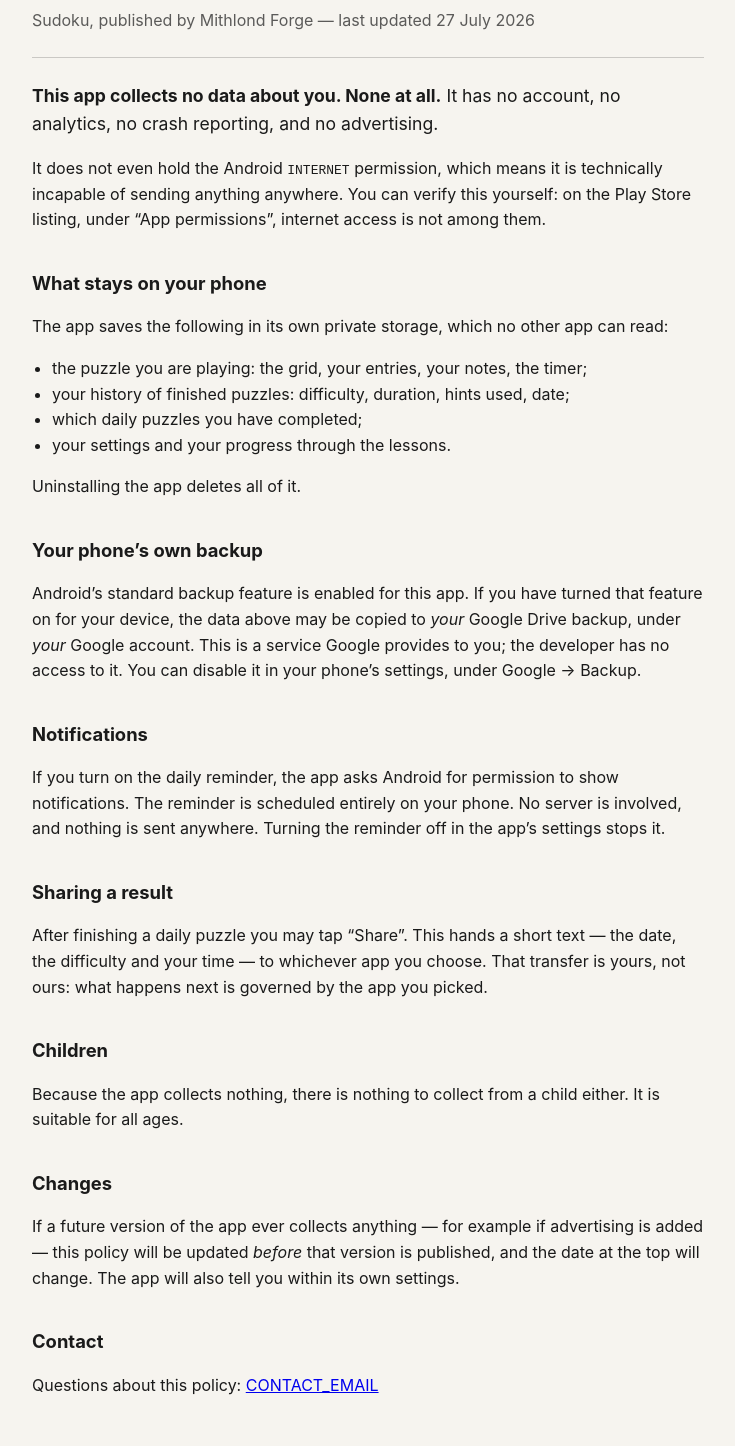
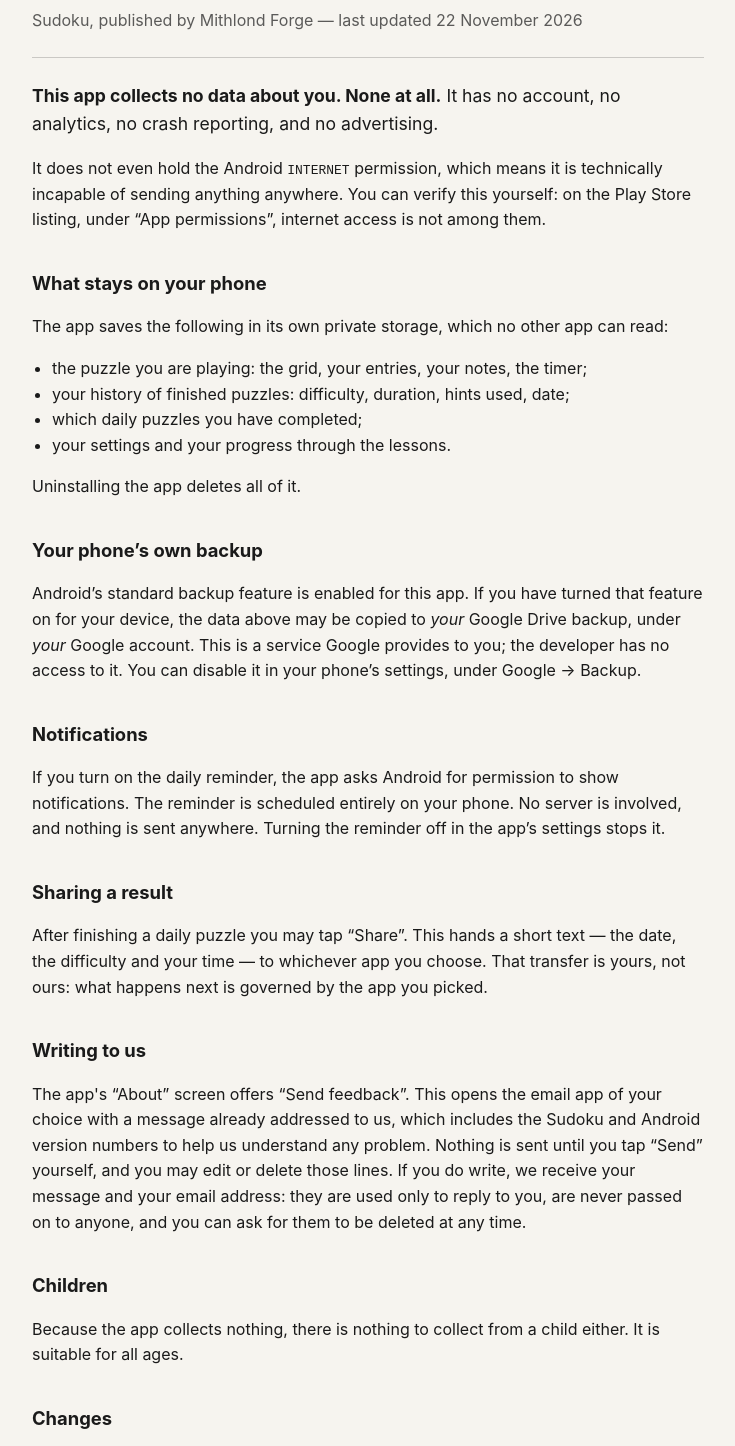
Before and after one commit to mithlond-forge/privacy, a plain HTML site: page index.html in a window 1280 px wide. Shown: the part 92-1538 px from the top of the page, without its empty margins (272-1007 px from the left). Drawn offline with Linux system fonts and the light colour scheme.

Commit message:
Politique de confidentialité : paragraphe « Nous écrire » et adresse de contact

```diff
--- a/index.html
+++ b/index.html
@@ -26,7 +26,7 @@
 <p class="lang"><a href="fr.html">Français</a></p>
 
 <h1>Privacy Policy</h1>
-<p class="sub">Sudoku, published by Mithlond Forge — last updated 27 July 2026</p>
+<p class="sub">Sudoku, published by Mithlond Forge — last updated 22 November 2026</p>
 
 <hr>
 
@@ -69,6 +69,15 @@ and nothing is sent anywhere. Turning the reminder off in the app’s settings s
 the difficulty and your time — to whichever app you choose. That transfer is yours, not
 ours: what happens next is governed by the app you picked.</p>
 
+<h2>Writing to us</h2>
+
+<p>The app's “About” screen offers “Send feedback”. This opens the email app of your
+choice with a message already addressed to us, which includes the Sudoku and Android
+version numbers to help us understand any problem. Nothing is sent until you tap “Send”
+yourself, and you may edit or delete those lines. If you do write, we receive your message
+and your email address: they are used only to reply to you, are never passed on to anyone,
+and you can ask for them to be deleted at any time.</p>
+
 <h2>Children</h2>
 
 <p>Because the app collects nothing, there is nothing to collect from a child either.
@@ -82,7 +91,7 @@ date at the top will change. The app will also tell you within its own settings.
 
 <h2>Contact</h2>
 
-<p>Questions about this policy: <a href="mailto:CONTACT_EMAIL">CONTACT_EMAIL</a></p>
+<p>Questions about this policy: <a href="mailto:mithlondforge@gmail.com">mithlondforge@gmail.com</a></p>
 
 </body>
 </html>
```
Also changed, not shown: fr.html (+12 -2 lines).
